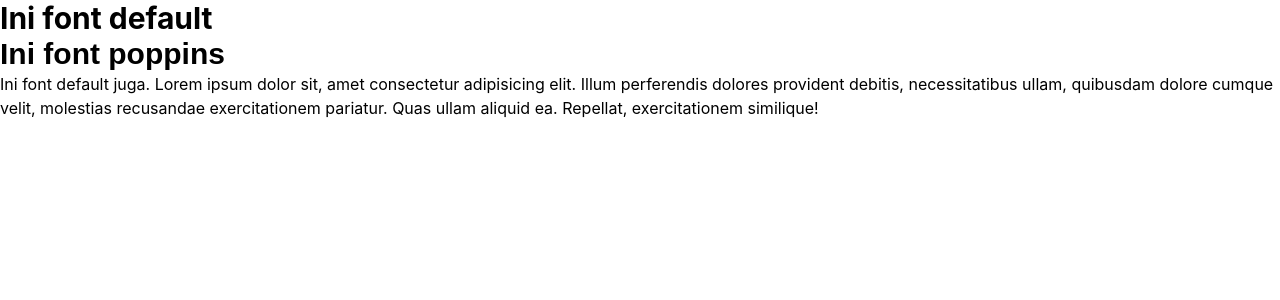
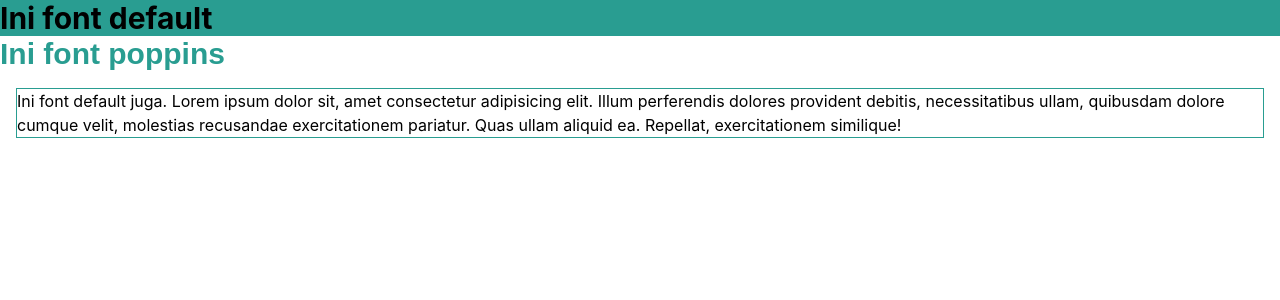
Before and after one commit to DerandaBagas17/admin-ui, a React (Vite) app: page / in a window 1280 px wide. Shown: the top 300 px of the page. Built offline with nearby package versions, Linux system fonts and the light colour scheme.

Commit message:
Design system Color

```diff
--- a/src/App.css
+++ b/src/App.css
@@ -5,4 +5,20 @@
 @theme {
     --font-body: "Inter", sans-serif;
     --font-poppins: "Montserrat", sans-serif;
+
+    --color-primary: #299d91;
+    --color-primary: #299d91;
+    --color-secondary: #525256;
+    --color-defaultBlack: #191919;
+    --color-gray-01: #666666;
+    --color-gray-02: #878787;
+    --color-gray-03: #9f9f9f;
+    --color-gray-05: #e8e8e8;
+    --color-gray-06: #f3f3f3;
+    --color-special-bg: rgba(210, 210, 210, 0.25);
+    --color-special-bg2: rgba(255, 255, 255, 0.7);
+    --color-special-bg3: rgba(255, 255, 255, 0.08);
+    --color-special-mainBg: #f4f5f7;
+    --color-special-green: #4daf6e;
+    --color-special-red: #e73d1c;
   }
--- a/src/App.jsx
+++ b/src/App.jsx
@@ -3,11 +3,11 @@ import "./App.css";
 function App() {
   return (
     <>
-      <h1 className="text-3xl font-bold">Ini font default</h1>
-      <h1 className="text-3xl font-bold font-poppins">Ini font poppins</h1>
+      <h1 className="text-3xl font-bold bg-primary">Ini font default</h1>
+      <h1 className="text-3xl font-bold font-poppins text-primary">Ini font poppins</h1>
 
       {/* <h1 className="text-3xl">Ini font default</h1> */}
-      <p>
+      <p className="m-4 border border-primary">
         Ini font default juga. Lorem ipsum dolor sit, amet consectetur
         adipisicing elit. Illum perferendis dolores provident debitis,
         necessitatibus ullam, quibusdam dolore cumque velit, molestias
```
